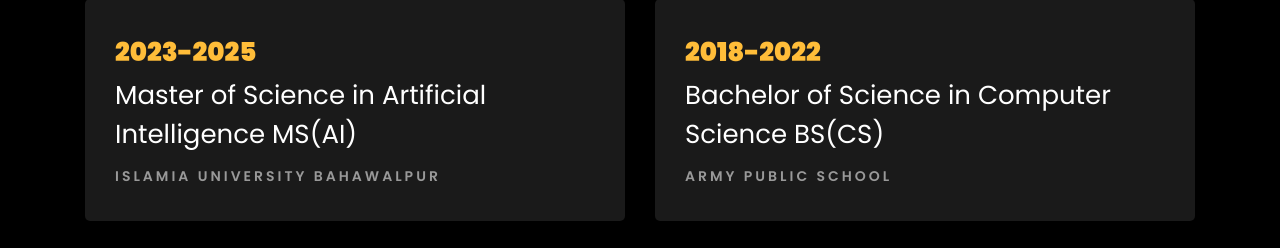
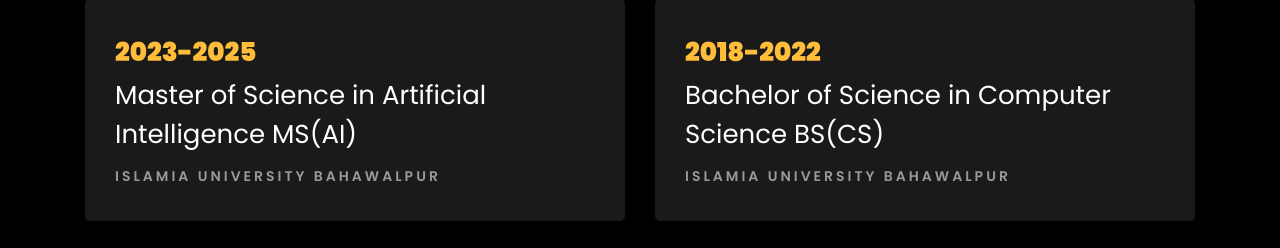
Before and after one commit to realfaizanahmed/My-ML-Portfolio, a plain HTML site: page index.html in a window 1280 px wide. Shown: the part 2636-2884 px from the top of the page. Drawn offline with Linux system fonts and the light colour scheme; files whose address does not match are found by name.

Commit message:
Update index.html

```diff
--- a/index.html
+++ b/index.html
@@ -363,7 +363,7 @@
     				<div class="resume-wrap ftco-animate">
     					<span class="date">2018-2022</span>
     					<h2>Bachelor of Science in Computer Science BS(CS)</h2>
-    					<span class="position">Army Public School</span>
+    					<span class="position">Islamia University Bahawalpur</span>
     				</div>
 				</div>
 
```
